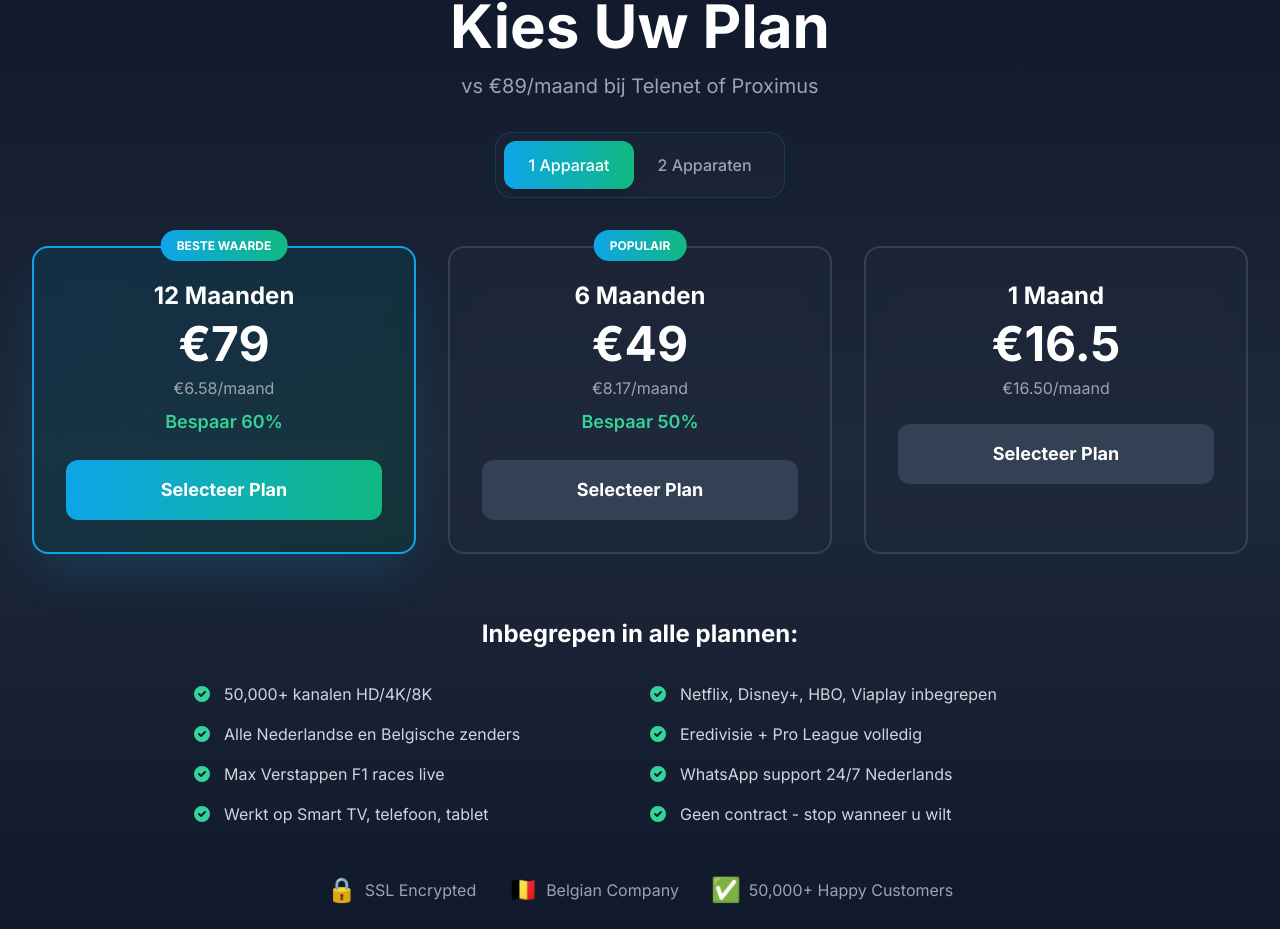
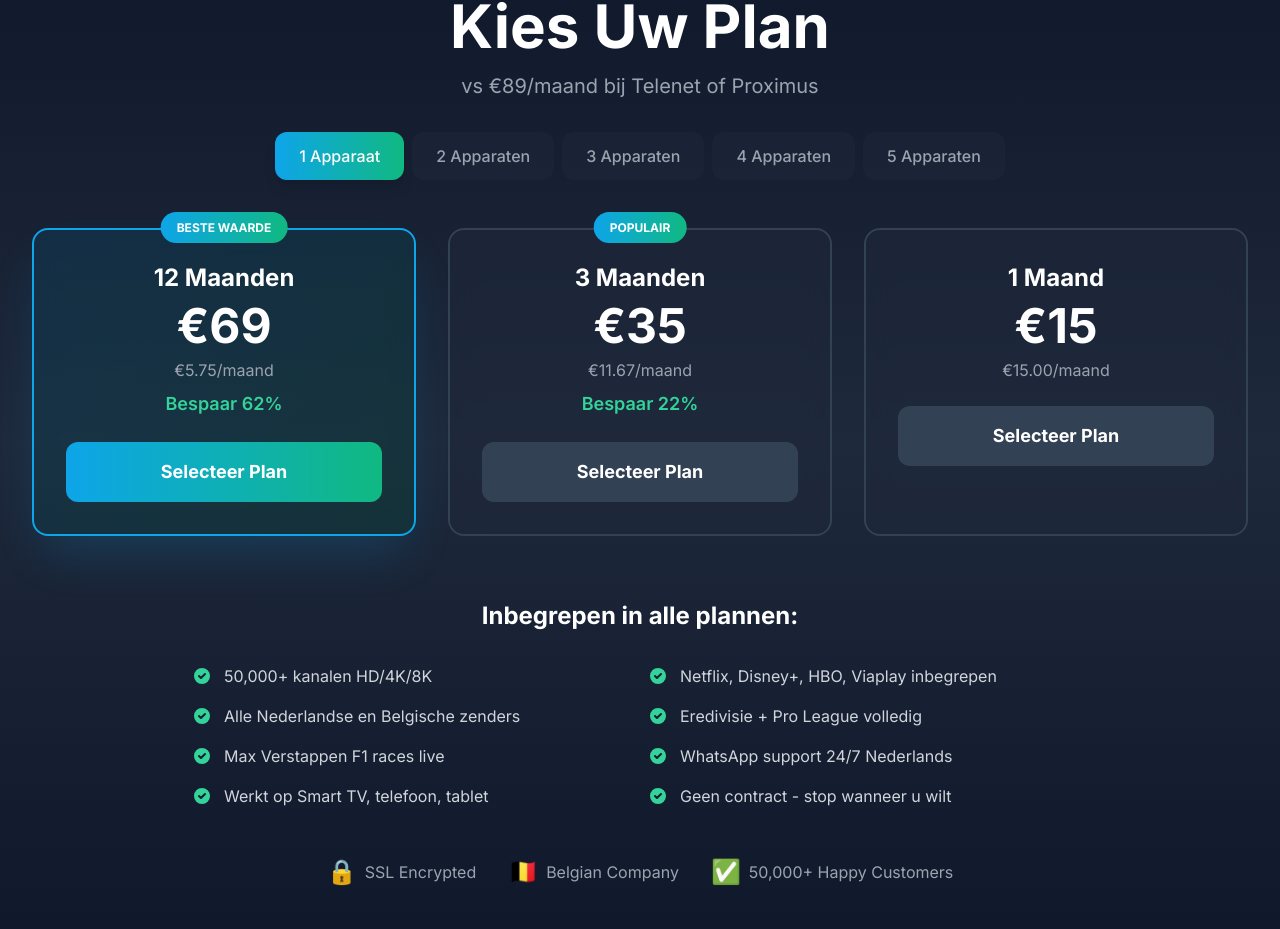
Before and after one commit to Le-Yoy/iptv2belgie, a Next.js app: page / in a window 1280 px wide. Shown: the part 7014-7943 px from the top of the page. Built offline with nearby package versions, Linux system fonts and the light colour scheme.

Commit message:
Update pricing with new plans and 5 device tiers

```diff
--- a/src/components/pricing/DynamicPricing.tsx
+++ b/src/components/pricing/DynamicPricing.tsx
@@ -10,35 +10,45 @@ interface PricingProps {
   onEmailCapture?: (email: string) => void;
 }
 
-const pricingData = {
+interface PricingPlan {
+  id: string;
+  duration: { 'nl-BE': string; 'fr-BE': string; en: string };
+  price: number;
+  monthly: number;
+  badge: { 'nl-BE': string; 'fr-BE': string; en: string } | null;
+  savings: string | null;
+  popular: boolean;
+}
+
+const pricingData: Record<string, PricingPlan[]> = {
   '1-device': [
     {
       id: '12month-1d',
       duration: { 'nl-BE': '12 Maanden', 'fr-BE': '12 Mois', en: '12 Months' },
-      price: 79,
-      monthly: 6.58,
+      price: 69,
+      monthly: 5.75,
       badge: {
         'nl-BE': 'BESTE WAARDE',
         'fr-BE': 'MEILLEURE VALEUR',
         en: 'BEST VALUE',
       },
-      savings: '60%',
+      savings: '62%',
       popular: true,
     },
     {
-      id: '6month-1d',
-      duration: { 'nl-BE': '6 Maanden', 'fr-BE': '6 Mois', en: '6 Months' },
-      price: 49,
-      monthly: 8.17,
+      id: '3month-1d',
+      duration: { 'nl-BE': '3 Maanden', 'fr-BE': '3 Mois', en: '3 Months' },
+      price: 35,
+      monthly: 11.67,
       badge: { 'nl-BE': 'POPULAIR', 'fr-BE': 'POPULAIRE', en: 'POPULAR' },
-      savings: '50%',
+      savings: '22%',
       popular: false,
     },
     {
       id: '1month-1d',
       duration: { 'nl-BE': '1 Maand', 'fr-BE': '1 Mois', en: '1 Month' },
-      price: 16.5,
-      monthly: 16.5,
+      price: 15,
+      monthly: 15,
       badge: null,
       savings: null,
       popular: false,
@@ -48,36 +58,147 @@ const pricingData = {
     {
       id: '12month-2d',
       duration: { 'nl-BE': '12 Maanden', 'fr-BE': '12 Mois', en: '12 Months' },
-      price: 119,
-      monthly: 9.92,
+      price: 59,
+      monthly: 4.92,
       badge: {
         'nl-BE': 'MAXIMALE BESPARING',
         'fr-BE': 'ÉCONOMIE MAX',
         en: 'MAX SAVINGS',
       },
-      savings: '58%',
+      savings: '67%',
       popular: true,
     },
     {
-      id: '6month-2d',
-      duration: { 'nl-BE': '6 Maanden', 'fr-BE': '6 Mois', en: '6 Months' },
-      price: 79,
-      monthly: 13.17,
+      id: '3month-2d',
+      duration: { 'nl-BE': '3 Maanden', 'fr-BE': '3 Mois', en: '3 Months' },
+      price: 30,
+      monthly: 10,
       badge: {
         'nl-BE': 'MEEST GEKOZEN',
         'fr-BE': 'PLUS CHOISI',
         en: 'MOST CHOSEN',
       },
-      savings: '45%',
+      savings: '33%',
       popular: false,
     },
     {
       id: '1month-2d',
       duration: { 'nl-BE': '1 Maand', 'fr-BE': '1 Mois', en: '1 Month' },
-      price: 24,
-      monthly: 24,
+      price: 12,
+      monthly: 12,
       badge: { 'nl-BE': 'GEZIN', 'fr-BE': 'FAMILLE', en: 'FAMILY' },
-      savings: null,
+      savings: '20%',
+      popular: false,
+    },
+  ],
+  '3-devices': [
+    {
+      id: '12month-3d',
+      duration: { 'nl-BE': '12 Maanden', 'fr-BE': '12 Mois', en: '12 Months' },
+      price: 49,
+      monthly: 4.08,
+      badge: {
+        'nl-BE': 'MAXIMALE BESPARING',
+        'fr-BE': 'ÉCONOMIE MAX',
+        en: 'MAX SAVINGS',
+      },
+      savings: '73%',
+      popular: true,
+    },
+    {
+      id: '3month-3d',
+      duration: { 'nl-BE': '3 Maanden', 'fr-BE': '3 Mois', en: '3 Months' },
+      price: 25,
+      monthly: 8.33,
+      badge: {
+        'nl-BE': 'MEEST GEKOZEN',
+        'fr-BE': 'PLUS CHOISI',
+        en: 'MOST CHOSEN',
+      },
+      savings: '44%',
+      popular: false,
+    },
+    {
+      id: '1month-3d',
+      duration: { 'nl-BE': '1 Maand', 'fr-BE': '1 Mois', en: '1 Month' },
+      price: 10,
+      monthly: 10,
+      badge: null,
+      savings: '33%',
+      popular: false,
+    },
+  ],
+  '4-devices': [
+    {
+      id: '12month-4d',
+      duration: { 'nl-BE': '12 Maanden', 'fr-BE': '12 Mois', en: '12 Months' },
+      price: 39,
+      monthly: 3.25,
+      badge: {
+        'nl-BE': 'MAXIMALE BESPARING',
+        'fr-BE': 'ÉCONOMIE MAX',
+        en: 'MAX SAVINGS',
+      },
+      savings: '78%',
+      popular: true,
+    },
+    {
+      id: '3month-4d',
+      duration: { 'nl-BE': '3 Maanden', 'fr-BE': '3 Mois', en: '3 Months' },
+      price: 20,
+      monthly: 6.67,
+      badge: {
+        'nl-BE': 'MEEST GEKOZEN',
+        'fr-BE': 'PLUS CHOISI',
+        en: 'MOST CHOSEN',
+      },
+      savings: '56%',
+      popular: false,
+    },
+    {
+      id: '1month-4d',
+      duration: { 'nl-BE': '1 Maand', 'fr-BE': '1 Mois', en: '1 Month' },
+      price: 8,
+      monthly: 8,
+      badge: null,
+      savings: '47%',
+      popular: false,
+    },
+  ],
+  '5-devices': [
+    {
+      id: '12month-5d',
+      duration: { 'nl-BE': '12 Maanden', 'fr-BE': '12 Mois', en: '12 Months' },
+      price: 29,
+      monthly: 2.42,
+      badge: {
+        'nl-BE': 'MAXIMALE BESPARING',
+        'fr-BE': 'ÉCONOMIE MAX',
+        en: 'MAX SAVINGS',
+      },
+      savings: '84%',
+      popular: true,
+    },
+    {
+      id: '3month-5d',
+      duration: { 'nl-BE': '3 Maanden', 'fr-BE': '3 Mois', en: '3 Months' },
+      price: 15,
+      monthly: 5,
+      badge: {
+        'nl-BE': 'MEEST GEKOZEN',
+        'fr-BE': 'PLUS CHOISI',
+        en: 'MOST CHOSEN',
+      },
+      savings: '67%',
+      popular: false,
+    },
+    {
+      id: '1month-5d',
+      duration: { 'nl-BE': '1 Maand', 'fr-BE': '1 Mois', en: '1 Month' },
+      price: 6,
+      monthly: 6,
+      badge: null,
+      savings: '60%',
       popular: false,
     },
   ],
@@ -126,16 +247,14 @@ export default function DynamicPricing({
   language,
   onEmailCapture,
 }: PricingProps) {
-  const [deviceType, setDeviceType] = useState<'1-device' | '2-devices'>(
-    '1-device'
-  );
-  const [selectedPlan, setSelectedPlan] = useState<any>(null);
+  const [deviceType, setDeviceType] = useState<string>('1-device');
+  const [selectedPlan, setSelectedPlan] = useState<PricingPlan | null>(null);
   const [showEmailModal, setShowEmailModal] = useState(false);
 
   const currentPlans = pricingData[deviceType];
   const currentFeatures = features[language];
 
-  const handlePlanSelect = (plan: any) => {
+  const handlePlanSelect = (plan: PricingPlan) => {
     setSelectedPlan(plan);
     setShowEmailModal(true);
   };
@@ -174,6 +293,45 @@ export default function DynamicPricing({
 
   const texts = getComparisonText(language);
 
+  const deviceOptions = [
+    {
+      key: '1-device',
+      label: { 'nl-BE': '1 Apparaat', 'fr-BE': '1 Appareil', en: '1 Device' },
+    },
+    {
+      key: '2-devices',
+      label: {
+        'nl-BE': '2 Apparaten',
+        'fr-BE': '2 Appareils',
+        en: '2 Devices',
+      },
+    },
+    {
+      key: '3-devices',
+      label: {
+        'nl-BE': '3 Apparaten',
+        'fr-BE': '3 Appareils',
+        en: '3 Devices',
+      },
+    },
+    {
+      key: '4-devices',
+      label: {
+        'nl-BE': '4 Apparaten',
+        'fr-BE': '4 Appareils',
+        en: '4 Devices',
+      },
+    },
+    {
+      key: '5-devices',
+      label: {
+        'nl-BE': '5 Apparaten',
+        'fr-BE': '5 Appareils',
+        en: '5 Devices',
+      },
+    },
+  ];
+
   return (
     <section
       id="pricing"
@@ -196,36 +354,21 @@ export default function DynamicPricing({
           </h2>
           <p className="text-xl text-gray-400 mb-8">{texts.vs}</p>
 
-          {/* Device Toggle - Updated for 2 devices */}
-          <div className="inline-flex bg-slate-800/50 backdrop-blur-sm rounded-2xl p-2 border border-sky-500/20">
-            <button
-              onClick={() => setDeviceType('1-device')}
-              className={`px-6 py-3 rounded-xl font-medium transition-all duration-300 ${
-                deviceType === '1-device'
-                  ? 'bg-gradient-to-r from-sky-500 to-emerald-500 text-white shadow-lg'
-                  : 'text-gray-400 hover:text-white'
-              }`}
-            >
-              {language === 'nl-BE'
-                ? '1 Apparaat'
-                : language === 'fr-BE'
-                  ? '1 Appareil'
-                  : '1 Device'}
-            </button>
-            <button
-              onClick={() => setDeviceType('2-devices')}
-              className={`px-6 py-3 rounded-xl font-medium transition-all duration-300 ${
-                deviceType === '2-devices'
-                  ? 'bg-gradient-to-r from-sky-500 to-emerald-500 text-white shadow-lg'
-                  : 'text-gray-400 hover:text-white'
-              }`}
-            >
-              {language === 'nl-BE'
-                ? '2 Apparaten'
-                : language === 'fr-BE'
-                  ? '2 Appareils'
-                  : '2 Devices'}
-            </button>
+          {/* Device Toggle - Mobile Optimized */}
+          <div className="flex flex-wrap justify-center gap-2 max-w-4xl mx-auto">
+            {deviceOptions.map((option) => (
+              <button
+                key={option.key}
+                onClick={() => setDeviceType(option.key)}
+                className={`px-4 py-2 sm:px-6 sm:py-3 rounded-xl font-medium transition-all duration-300 text-sm sm:text-base ${
+                  deviceType === option.key
+                    ? 'bg-gradient-to-r from-sky-500 to-emerald-500 text-white shadow-lg'
+                    : 'bg-slate-800/50 text-gray-400 hover:text-white hover:bg-slate-700/50'
+                }`}
+              >
+                {option.label[language]}
+              </button>
+            ))}
           </div>
         </motion.div>
 
```
